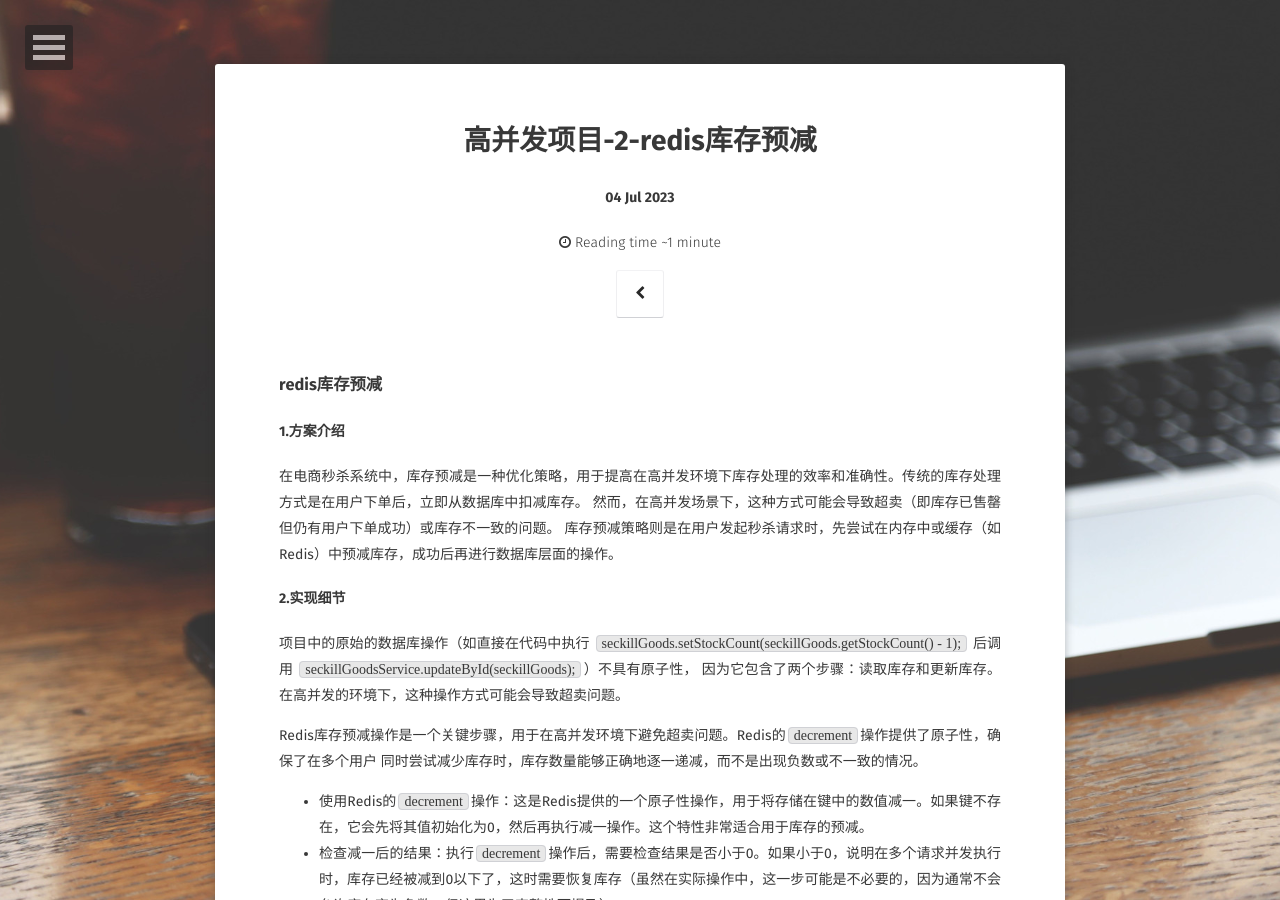
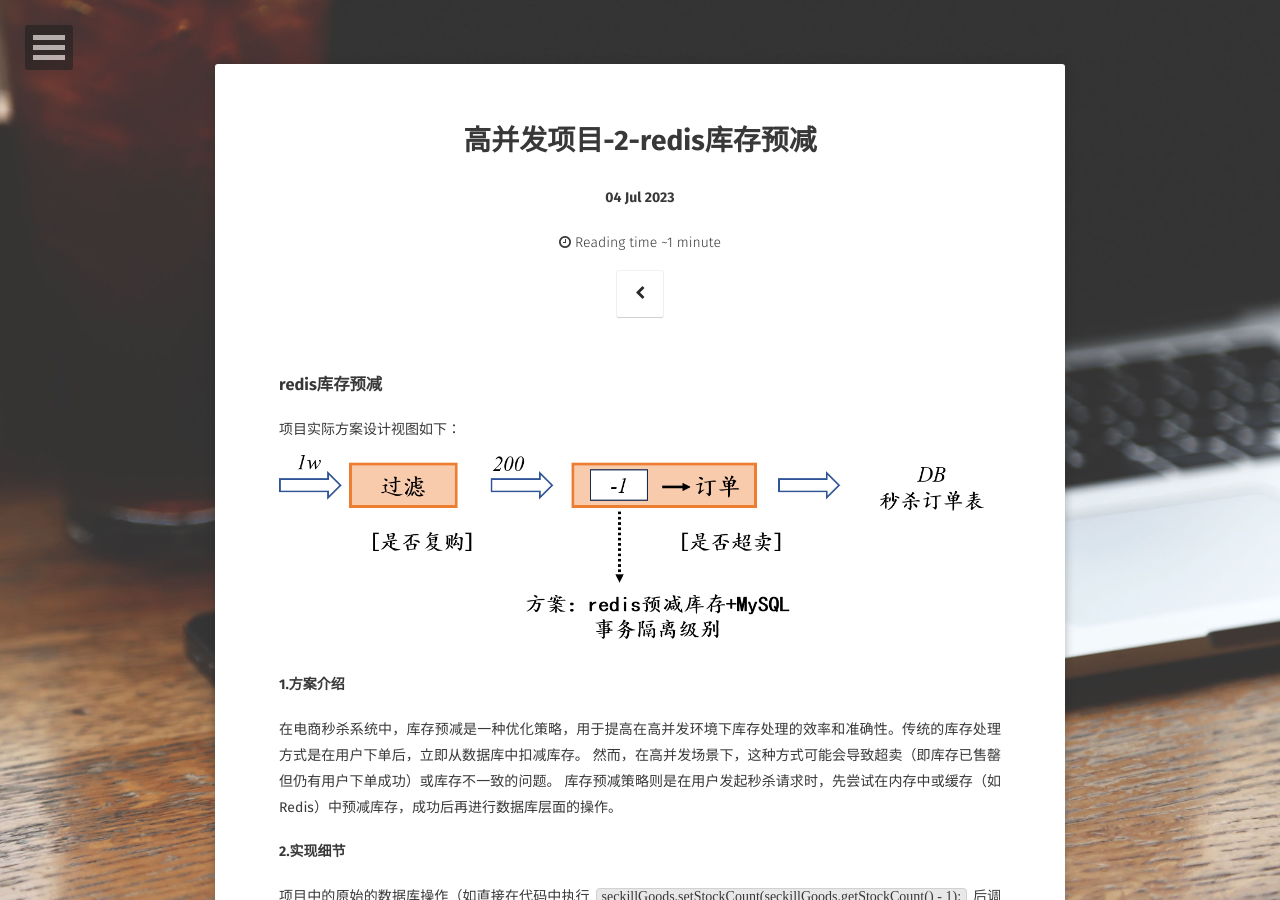
Before and after one commit to xubin2000/xubin2000.github.io, a Jekyll site: the page built from _posts/2023-07-04-redis库存预减.md, in a window 1280 px wide and 900 px high. Built offline with Jekyll 4.4.1, drawn with Linux system fonts in a browser that asks for light colours; some web fonts are replaced.

Commit message:
Update 2023-07-04-redis库存预减.md

```diff
--- a/_posts/2023-07-04-redis库存预减.md
+++ b/_posts/2023-07-04-redis库存预减.md
@@ -9,6 +9,8 @@ tag:
 comments: false
 ---
 ### redis库存预减
+项目实际方案设计视图如下：
+![template preview](https://github.com/xubin2000/xubin2000.github.io/blob/main/assets/img/picture/redis.png)
 #### 1.方案介绍
 在电商秒杀系统中，库存预减是一种优化策略，用于提高在高并发环境下库存处理的效率和准确性。传统的库存处理方式是在用户下单后，立即从数据库中扣减库存。
 然而，在高并发场景下，这种方式可能会导致超卖（即库存已售罄但仍有用户下单成功）或库存不一致的问题。
```
